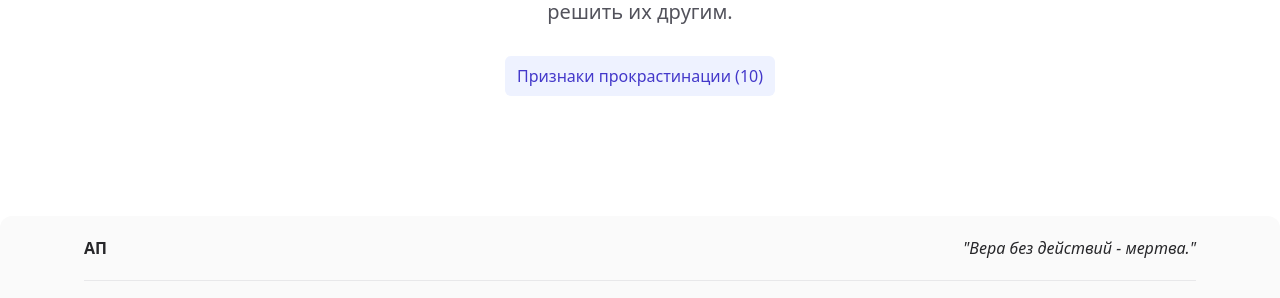
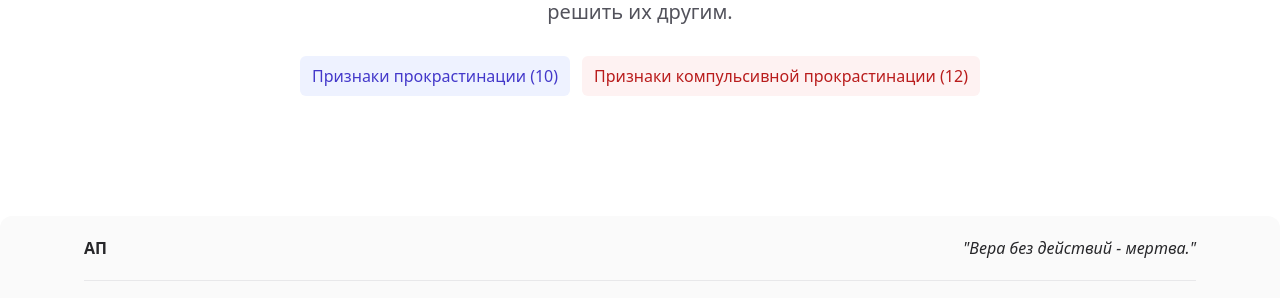
Before and after one commit to proxima812/ap12-vercel-app, an Astro site: page / in a window 1280 px wide. Shown: the part 428-726 px from the top of the page. Built offline with nearby package versions, Linux system fonts and the light colour scheme; Astro itself is replaced by a stand-in of ours.

Commit message:
signs-com

```diff
--- a/package.json
+++ b/package.json
@@ -3,7 +3,7 @@
 	"type": "module",
 	"version": "0.0.1",
 	"scripts": {
-    "dev": "astro dev",
+		"dev": "astro dev --host 127.0.0.1",
 		"start": "astro dev",
 		"build": "astro build",
 		"preview": "astro preview",
--- a/src/components/MainHeadings.astro
+++ b/src/components/MainHeadings.astro
@@ -15,9 +15,12 @@
 		также с <b>прокрастинацией</b> и помогать решить их другим.
 	</p>
 
-	<nav class="flex items-center justify-center">
+	<nav class="flex flex-wrap items-center justify-center gap-3">
 		<a href="/signs" class="rounded-md bg-indigo-50 px-3 py-2 font-medium text-indigo-700"
 			>Признаки прокрастинации (10)</a
 		>
+		<a href="/signs-com" class="rounded-md bg-red-50 px-3 py-2 font-medium text-red-700"
+			>Признаки компульсивной прокрастинации (12)</a
+		>
 	</nav>
 </section>
```
Also changed, not shown: keystatic.config.ts (+0 -12 lines), src/content/pages/signs-com.mdoc (added). Lines whose indentation alone changed are shown as unchanged.
